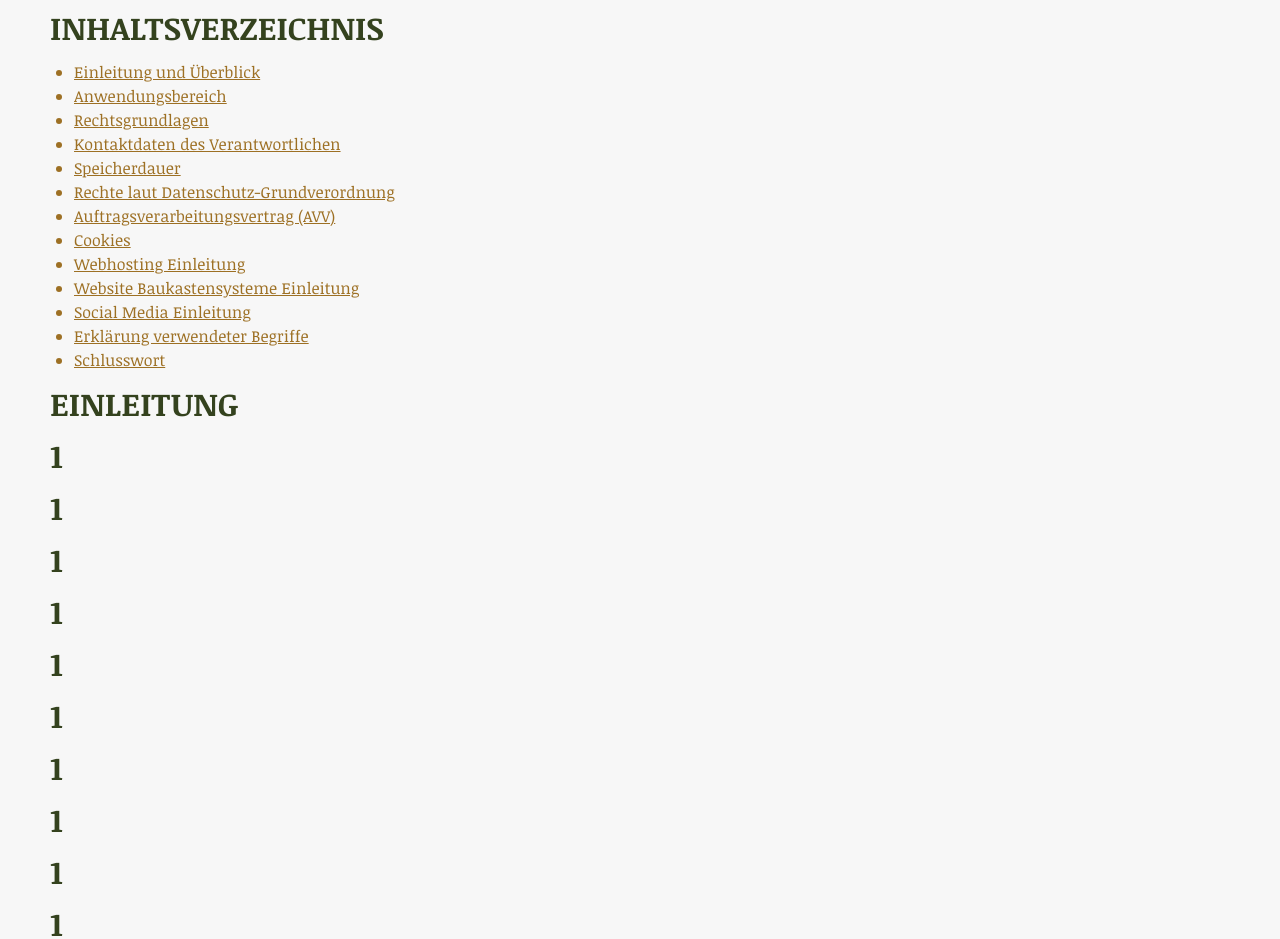
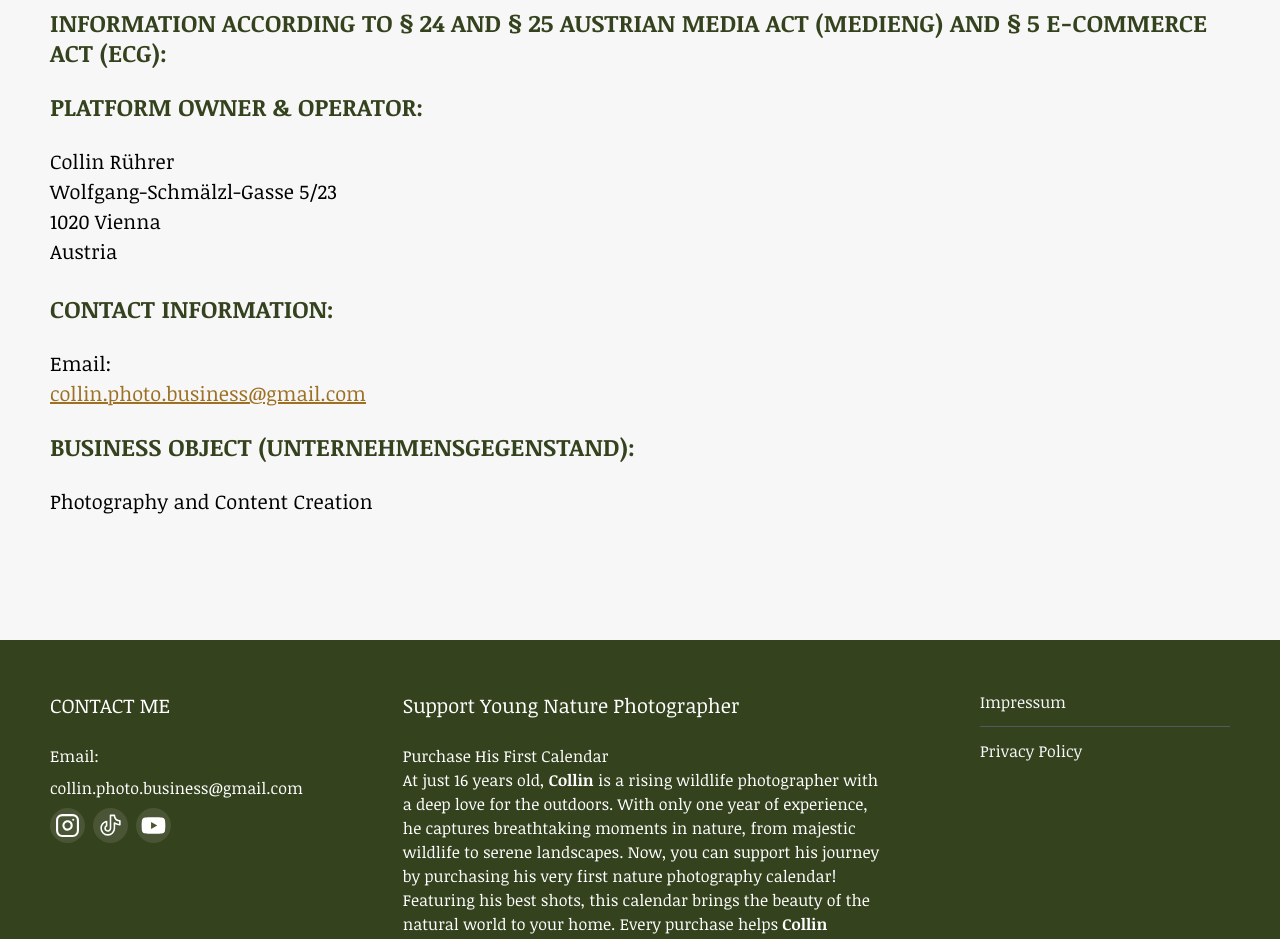
Before and after one commit to AndriyMerzlikin/Collin-Photography-website_FE, a Next.js app: page /impressum in a window 1280 px wide. Shown: the part 460-1399 px from the top of the page. Built offline with nearby package versions, Linux system fonts and the light colour scheme.

Commit message:
unlocked shop-page (#24)

```diff
--- a/src/app/impressum/page.module.scss
+++ b/src/app/impressum/page.module.scss
@@ -37,20 +37,22 @@
 .subTitle {
   text-transform: uppercase;
   color: $primary-olive;
-  margin-bottom: $paragraph-spacing-l;
+  margin-bottom: $paragraph-spacing-xxl;
+}
+
+.sectionBox {
+  margin-bottom: $paragraph-spacing-xxl;
 }
 
 .list {
-  list-style-type: disc;
-  padding-left: $paragraph-spacing-xxl;
-  margin-bottom: $paragraph-spacing-l;
+  margin-bottom: $paragraph-spacing-s;
 
   li {
-    color: $primary-low;
-    text-decoration: underline;
-
-    &:hover {
-      text-decoration: none;
-    }
+    color: $secondary-black;
   }
 }
+
+.link {
+  color: $primary-low;
+  text-decoration: underline;
+}
--- a/src/app/impressum/page.tsx
+++ b/src/app/impressum/page.tsx
@@ -8,148 +8,53 @@ const Page = () => {
   return (
     <div className={styles.container}>
       <Typography variant="h2" className={styles.title}>
-        Datenschutzerklärung
+        Impressum
       </Typography>
 
       <div className={styles.infoContainer}>
-        <BackLink href={ROUTES.HOME} title="Go Back" />
+        <BackLink href={ROUTES.HOME} title="Go Back"/>
         <Typography variant="h2" className={styles.title2}>
-          Datenschutzerklärung
+          Legal Notice (Impressum)
         </Typography>
-        <Typography variant="h3" className={styles.subTitle}>
-          Inhaltsverzeichnis
+        <Typography variant="h4" className={styles.subTitle}>
+          Information according to § 24 and § 25 Austrian Media Act (MedienG) and § 5 E-Commerce Act (ECG):
         </Typography>
+        <Typography variant="h4" className={styles.subTitle}>
+          Platform Owner & Operator:
+        </Typography>
+
+        <section className={styles.sectionBox}>
           <ul className={styles.list}>
             <li>
-            <a href="#einleitung">
-              <Typography>Einleitung und Überblick</Typography>
-            </a>
+              <Typography variant="body-large">Collin Rührer</Typography>
             </li>
             <li>
-            <a href="#anwendungsbereich">
-              <Typography>Anwendungsbereich</Typography>
-            </a>
+              <Typography variant="body-large">Wolfgang-Schmälzl-Gasse 5/23</Typography>
             </li>
             <li>
-            <a href="#rechtsgrundlagen">
-              <Typography>Rechtsgrundlagen</Typography>
-            </a>
+              <Typography variant="body-large">1020 Vienna</Typography>
             </li>
             <li>
-            <a href="#kontaktdaten">
-              <Typography>Kontaktdaten des Verantwortlichen</Typography>
-            </a>
-          </li>
-          <li>
-            <a href="#speicherdauer">
-              <Typography>Speicherdauer</Typography>
-            </a>
-          </li>
-          <li>
-            <a href="#rechte">
-              <Typography>Rechte laut Datenschutz-Grundverordnung</Typography>
-            </a>
-          </li>
-          <li>
-            <a href="#avv">
-              <Typography>Auftragsverarbeitungsvertrag (AVV)</Typography>
-            </a>
-          </li>
-          <li>
-            <a href="#cookies">
-              <Typography>Cookies</Typography>
-            </a>
-          </li>
-          <li>
-            <a href="#webhosting">
-              <Typography>Webhosting Einleitung</Typography>
-            </a>
-          </li>
-          <li>
-            <a href="#baukastensysteme">
-              <Typography>Website Baukastensysteme Einleitung</Typography>
-            </a>
-          </li>
-          <li>
-            <a href="#socialmedia">
-              <Typography>Social Media Einleitung</Typography>
-            </a>
-          </li>
-          <li>
-            <a href="#begriffe">
-              <Typography>Erklärung verwendeter Begriffe</Typography>
-            </a>
-          </li>
-          <li>
-            <a href="#schlusswort">
-              <Typography>Schlusswort</Typography>
-            </a>
+              <Typography variant="body-large">Austria</Typography>
             </li>
           </ul>
-        <section id="einleitung">
-          <Typography variant="h3" className={styles.subTitle}>
-            einleitung
+        </section>
+
+        <section className={styles.sectionBox}>
+          <Typography variant="h4" className={styles.subTitle}>
+            Contact Information:
           </Typography>
+          <Typography variant="body-large">Email:</Typography>
+          <a href="mailto:collin.photo.business@gmail.com" className={styles.link}>
+            <Typography variant="body-large">collin.photo.business@gmail.com</Typography>
+          </a>
         </section>
-        <section id="anwendungsbereich">
-          <Typography variant="h3" className={styles.subTitle}>
-            1
+
+        <section className={styles.sectionBox}>
+          <Typography variant="h4" className={styles.subTitle}>
+            Business Object (Unternehmensgegenstand):
           </Typography>
-        </section>
-        <section id="rechtsgrundlagen">
-          <Typography variant="h3" className={styles.subTitle}>
-            1
-          </Typography>
-        </section>
-        <section id="kontaktdaten">
-          <Typography variant="h3" className={styles.subTitle}>
-            1
-          </Typography>
-        </section>
-        <section id="speicherdauer">
-          <Typography variant="h3" className={styles.subTitle}>
-            1
-          </Typography>
-        </section>
-        <section id="rechte">
-          <Typography variant="h3" className={styles.subTitle}>
-            1
-          </Typography>
-        </section>
-        <section id="avv">
-          <Typography variant="h3" className={styles.subTitle}>
-            1
-          </Typography>
-        </section>
-        <section id="cookies">
-          <Typography variant="h3" className={styles.subTitle}>
-            1
-          </Typography>
-        </section>
-        <section id="webhosting">
-          <Typography variant="h3" className={styles.subTitle}>
-            1
-          </Typography>
-        </section>
-        <section id="baukastensysteme">
-          <Typography variant="h3" className={styles.subTitle}>
-            1
-          </Typography>
-        </section>
-        <section id="socialmedia">
-          <Typography variant="h3" className={styles.subTitle}>
-            1
-          </Typography>
-        </section>
-        <section id="begriffe">
-          <Typography variant="h3" className={styles.subTitle}>
-            1
-          </Typography>
-        </section>
-        <section id="schlusswort">
-          <Typography variant="h3" className={styles.subTitle}>
-            1
-          </Typography>
+          <Typography variant="body-large">Photography and Content Creation</Typography>
         </section>
       </div>
     </div>
--- a/src/components/Footer/Footer.tsx
+++ b/src/components/Footer/Footer.tsx
@@ -86,12 +86,8 @@ const Footer = () => {
                 <Typography>Impressum</Typography>
               </Link>
               <hr />
-              <Link href={ROUTES.DATENSCHUTZ}>
-                <Typography>Datenschutzerklärung</Typography>
-              </Link>
-              <hr />
-              <Link href={ROUTES.AGB}>
-                <Typography>AGB</Typography>
+              <Link href={ROUTES.PRIVACY}>
+                <Typography>Privacy Policy</Typography>
               </Link>
             </div>
           </div>
--- a/src/constants/routes.ts
+++ b/src/constants/routes.ts
@@ -8,7 +8,6 @@ export const ROUTES = {
   CONTACTS: '/contacts',
   CART: '/cart',
   IMPRESSUM: '/impressum',
-  DATENSCHUTZ: '/datenschutzerklaerung',
-  AGB: '/agb',
+  PRIVACY: '/privacy',
   ADMIN: '/admin',
 };
```
Also changed, not shown: src/app/agb/page.tsx (deleted, +0 -7 lines), src/app/prints/page.tsx (+37 -37 lines), src/app/privacy/page.tsx (renamed from src/app/datenschutzerklaerung/page.tsx). Lines whose indentation alone changed are shown as unchanged.
